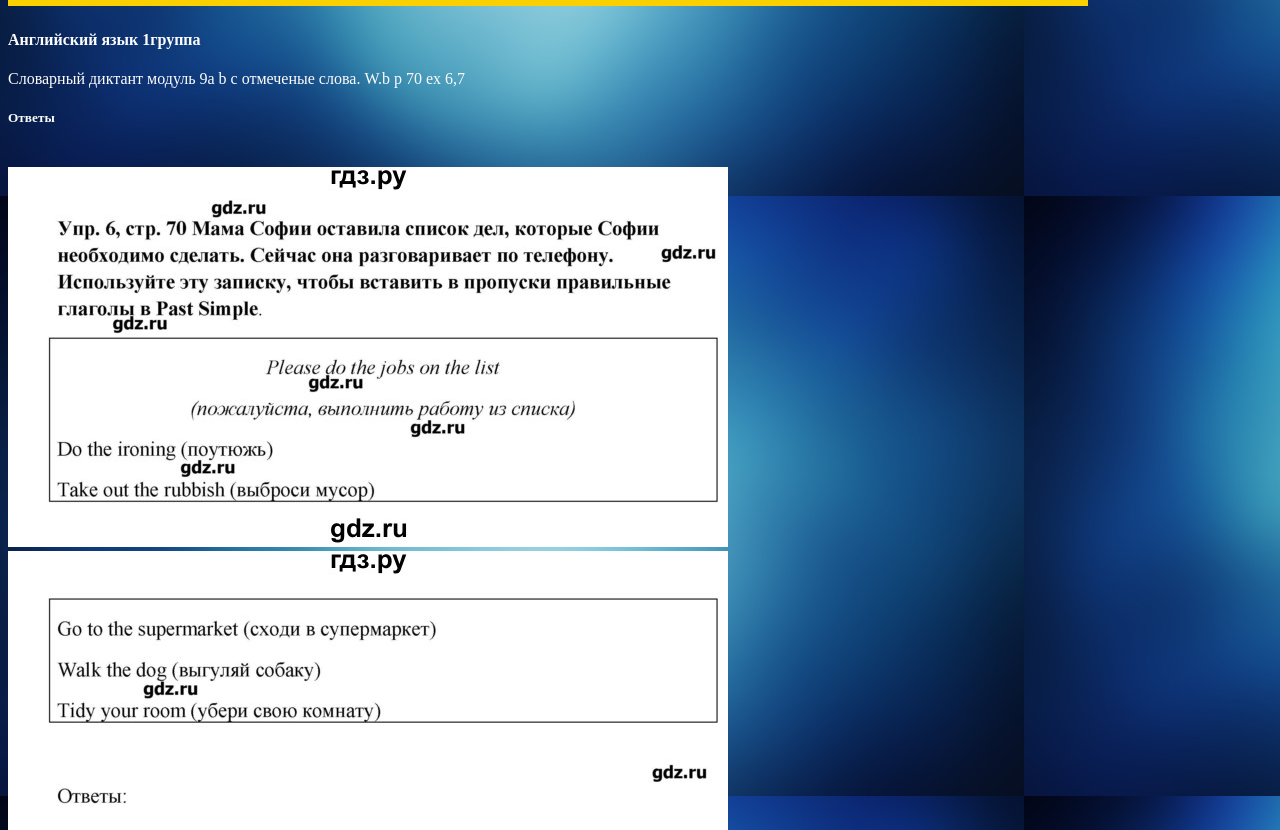
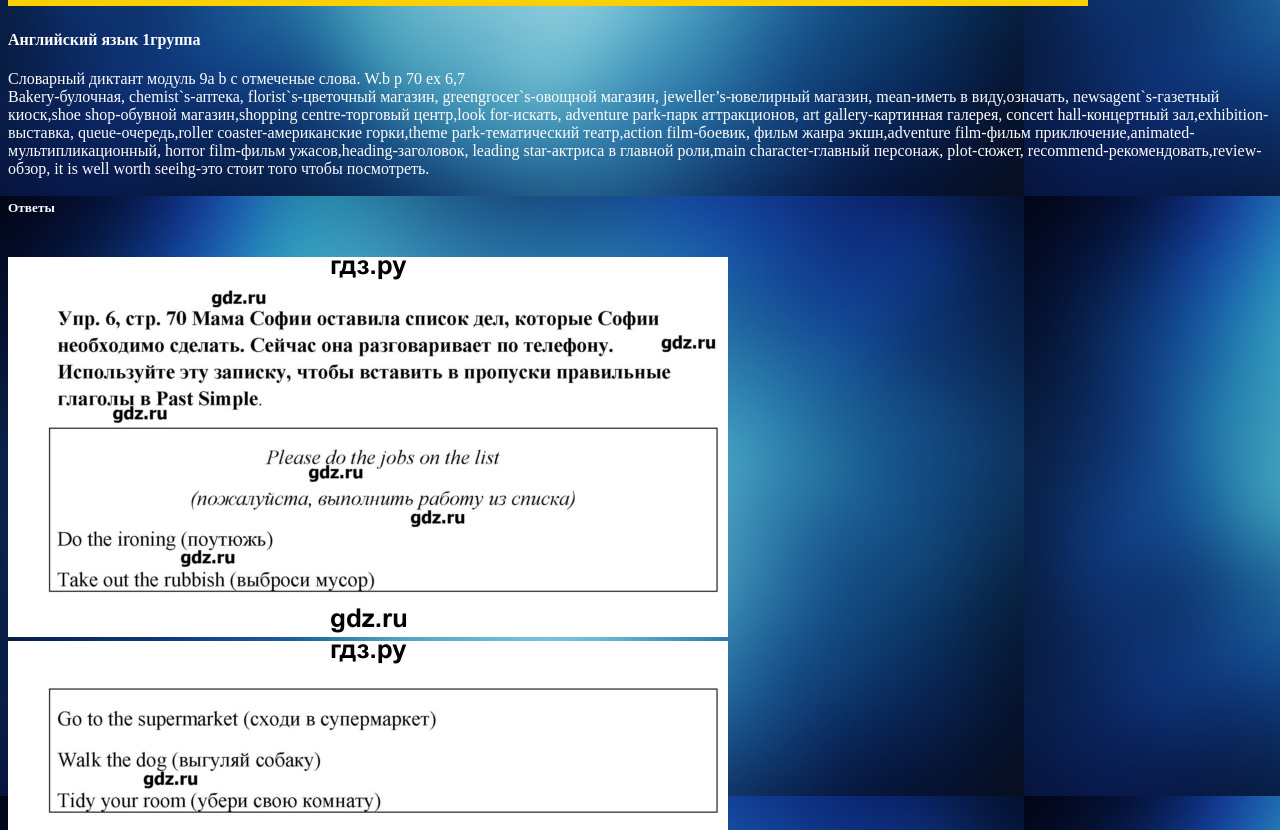
Before and after one commit to timtom2009333/dz5a.github.io, a plain HTML site: page 12.html in a window 1280 px wide. Shown: the part 5204-6034 px from the top of the page. Drawn offline with Linux system fonts and the light colour scheme.

Commit message:
Add files via upload

```diff
--- a/12.html
+++ b/12.html
@@ -33,7 +33,8 @@
     <img src="49.jpg" class="line" ><br>
      <h4>Английский язык 1группа </h4>
        <p>Словарный диктант модуль 9a b c отмеченые слова.
-W.b p 70 ex 6,7
+W.b p 70 ex 6,7<br>
+Bakery-булочная, chemist`s-аптека, florist`s-цветочный магазин, greengrocer`s-овощной магазин, jeweller’s-ювелирный магазин, mean-иметь в виду,означать, newsagent`s-газетный киоск,shoe shop-обувной магазин,shopping centre-торговый центр,look for-искать, adventure park-парк аттракционов, art gallery-картинная галерея, concert hall-концертный зал,exhibition-выставка, queue-очередь,roller coaster-американские горки,theme park-тематический театр,action film-боевик, фильм жанра экшн,adventure film-фильм приключение,animated-мультипликационный, horror film-фильм ужасов,heading-заголовок, leading star-актриса в главной роли,main character-главный персонаж, plot-сюжет, recommend-рекомендовать,review-обзор, it is well worth seeihg-это стоит того чтобы посмотреть.
       <h5>Ответы</h5><br>
       	<img src="81.jpg"><br>
       	<img src="82.jpg"><br>
```
